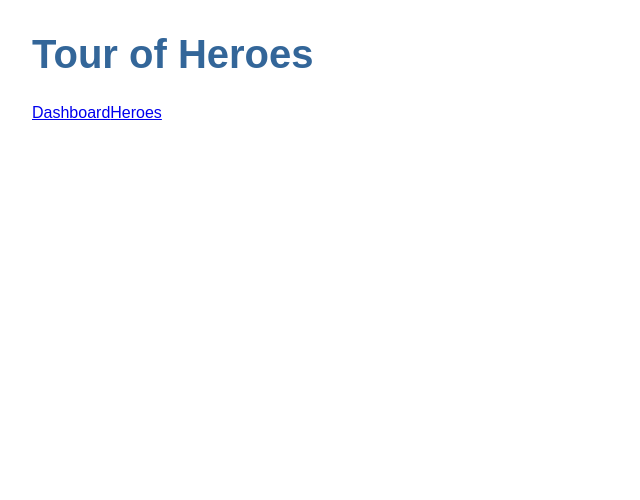
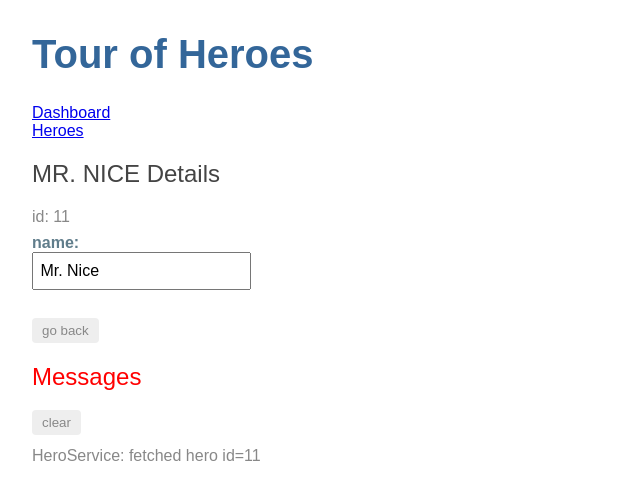
Before and after one commit to paulcmason/ng-todo, an Angular app: page /detail/11 in a window 1280 px wide. Before the commit this address led to /. Shown: the top 500 px of the page, without its empty margins (0-640 px from the left). Built offline with nearby package versions, Linux system fonts and the light colour scheme.

Commit message:
Add hero detail component and service methods

```diff
--- a/src/app/app-routing.module.ts
+++ b/src/app/app-routing.module.ts
@@ -2,11 +2,13 @@
 import { RouterModule, Routes } from '@angular/router';
 import { HeroesComponent }      from './heroes/heroes.component';
 import { DashboardComponent }   from './dashboard/dashboard.component';
+import { HeroDetailComponent }  from './hero-detail/hero-detail.component';
 
 export const routes: Routes = [
   { path: '', redirectTo: '/dashboard', pathMatch: 'full' },
   { path: 'dashboard', component: DashboardComponent },
-  { path: 'heroes', component: HeroesComponent }
+  { path: 'heroes', component: HeroesComponent },
+  { path: 'detail/:id', component: HeroDetailComponent },
 ];
 
 @NgModule({
--- a/src/app/app.component.html
+++ b/src/app/app.component.html
@@ -1,6 +1,6 @@
 <h1>{{title}}</h1>
 <nav>
-    <a routerLink="/dashboard">Dashboard</a>
+    <a routerLink="/dashboard">Dashboard</a><br />
     <a routerLink="/heroes">Heroes</a>
 </nav>
 <router-outlet></router-outlet>
--- a/src/app/dashboard/dashboard.component.html
+++ b/src/app/dashboard/dashboard.component.html
@@ -1,6 +1,7 @@
 <h3>Top Heroes</h3>
 <div class="grid grid-pad">
-  <a *ngFor="let hero of heroes" class="col-1-4">
+  <a *ngFor="let hero of heroes" class="col-1-4"
+      routerLink="/detail/{{hero.id}}">
     <div class="module hero">
       <h4>{{hero.name}}</h4>
     </div>
--- a/src/app/hero-detail/hero-detail.component.css
+++ b/src/app/hero-detail/hero-detail.component.css
@@ -0,0 +1,30 @@
+/* HeroDetailComponent's private CSS styles */
+label {
+    display: inline-block;
+    width: 3em;
+    margin: .5em 0;
+    color: #607D8B;
+    font-weight: bold;
+  }
+  input {
+    height: 2em;
+    font-size: 1em;
+    padding-left: .4em;
+  }
+  button {
+    margin-top: 20px;
+    font-family: Arial;
+    background-color: #eee;
+    border: none;
+    padding: 5px 10px;
+    border-radius: 4px;
+    cursor: pointer; cursor: hand;
+  }
+  button:hover {
+    background-color: #cfd8dc;
+  }
+  button:disabled {
+    background-color: #eee;
+    color: #ccc;
+    cursor: auto;
+  }
--- a/src/app/hero-detail/hero-detail.component.html
+++ b/src/app/hero-detail/hero-detail.component.html
@@ -3,7 +3,8 @@
     <div><span>id: </span>{{hero.id}}</div>
     <div>
         <label>name:
-            <input [(ngModel)]="hero.name" placeholder="name">
+            <input [(ngModel)]="hero.name" placeholder="name" />
         </label>
     </div>
+    <button (click)="goBack()">go back</button>
 </div>
--- a/src/app/hero-detail/hero-detail.component.ts
+++ b/src/app/hero-detail/hero-detail.component.ts
@@ -1,5 +1,9 @@
 import { Component, OnInit, Input } from '@angular/core';
 import { Hero } from '../hero';
+import { ActivatedRoute } from '@angular/router';
+import { Location } from '@angular/common';
+
+import { HeroService }  from '../hero.service';
 
 @Component({
   selector: 'app-hero-detail',
@@ -10,9 +14,23 @@
 
   @Input() hero: Hero;
 
-  constructor() { }
+  constructor(
+    private route: ActivatedRoute,
+    private heroService: HeroService,
+    private location: Location
+  ) {}
 
-  ngOnInit() {
+  ngOnInit(): void {
+    this.getHero();
   }
 
+  getHero(): void {
+    const id = +this.route.snapshot.paramMap.get('id');
+    this.heroService.getHero(id)
+      .subscribe(hero => this.hero = hero);
+  }
+
+  goBack(): void {
+    this.location.back();
+  }
 }
--- a/src/app/hero.service.ts
+++ b/src/app/hero.service.ts
@@ -15,4 +15,10 @@
     this.messageService.add('HeroService: fetched heroes');
     return of(HEROES);
   }
+
+  getHero(id: number): Observable<Hero> {
+    // TODO: send the message _after_ fetching the hero
+    this.messageService.add(`HeroService: fetched hero id=${id}`);
+    return of(HEROES.find(hero => hero.id === id));
+  }
 }
--- a/src/app/heroes/heroes.component.html
+++ b/src/app/heroes/heroes.component.html
@@ -1,11 +1,8 @@
 <h2>My Heroes</h2>
-
 <ul class="heroes">
-  <li *ngFor="let hero of heroes"
-    [class.selected]="hero === selectedHero"
-    (click)="onSelect(hero)">
-    <span class="badge">{{hero.id}}</span> {{hero.name}}
+  <li *ngFor="let hero of heroes">
+    <a routerLink="/detail/{{hero.id}}">
+      <span class="badge">{{hero.id}}</span> {{hero.name}}
+    </a>
   </li>
 </ul>
-
-<app-hero-detail [hero]="selectedHero"></app-hero-detail>
--- a/src/app/heroes/heroes.component.ts
+++ b/src/app/heroes/heroes.component.ts
@@ -10,7 +10,6 @@
 export class HeroesComponent implements OnInit {
 
   heroes: Hero[];
-  selectedHero: Hero;
 
   constructor(private heroService: HeroService) { }
 
@@ -21,6 +20,4 @@
   getHeroes(): void {
     this.heroService.getHeroes().subscribe(heroes => this.heroes = heroes);
   }
-
-  onSelect = (hero: Hero) => this.selectedHero = hero;
 }
```
Also changed, not shown: 1 other file (tests, documents, lock files or other folders).
